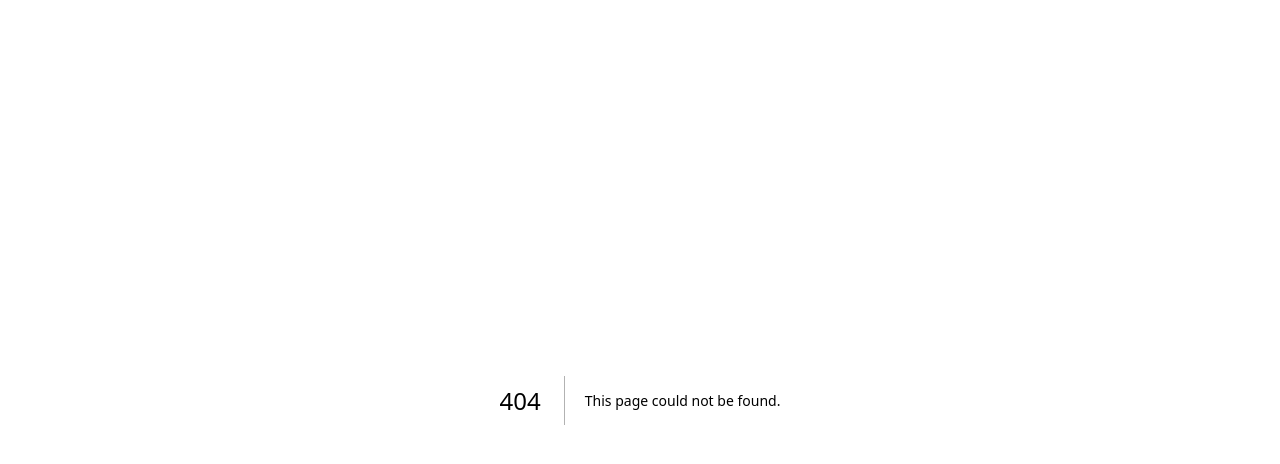
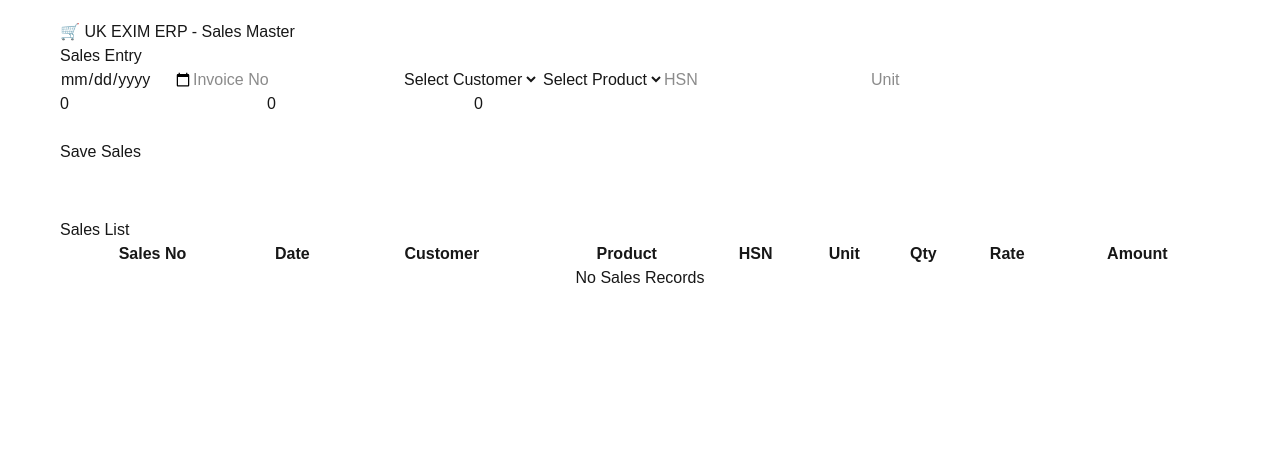
Before and after one commit to uttambhosale65/uk-exim-erp, a Next.js app: page /sales in a window 1280 px wide. Before the commit this address had no page. Shown: the top 464 px of the page. Built offline with nearby package versions, Linux system fonts and the light colour scheme.

Commit message:
Version 0.9 - Sales Module Started, Stock Reduce Added, Sales Page Created

```diff
--- /dev/null
+++ b/app/components/customer/sales/SalesForm.tsx
@@ -0,0 +1,229 @@
+"use client";
+
+import { useEffect, useState } from "react";
+
+import { Sales } from "./SalesTypes";
+import { Customer } from "../CustomerTypes";
+import { Product } from "../../../product/components/ProductTypes";
+
+import { loadCustomers } from "../CustomerStorage";
+import { loadProducts } from "../../../product/components/ProductStorage";
+import { reduceStock } from "../../stock/StockStorage";
+
+type SalesFormProps = {
+  salesNo: string;
+  onSave: (sales: Sales) => void;
+};
+
+export default function SalesForm({
+  salesNo,
+  onSave,
+}: SalesFormProps) {
+  const [customers, setCustomers] = useState<Customer[]>([]);
+  const [products, setProducts] = useState<Product[]>([]);
+
+  const [sales, setSales] = useState<Sales>({
+    id: "",
+    salesNo,
+    salesDate: "",
+    invoiceNo: "",
+
+    customerCode: "",
+    customerName: "",
+
+    productCode: "",
+    productName: "",
+
+    hsn: "",
+    unit: "",
+
+    qty: 0,
+    rate: 0,
+    amount: 0,
+  });
+
+  useEffect(() => {
+    setCustomers(loadCustomers());
+    setProducts(loadProducts());
+  }, []);
+
+  function handleChange(
+    e: React.ChangeEvent<
+      HTMLInputElement | HTMLSelectElement
+    >
+  ) {
+    const { name, value } = e.target;
+
+    let updated: Sales = {
+      ...sales,
+      [name]:
+        name === "qty" || name === "rate"
+          ? Number(value)
+          : value,
+    };
+
+    if (name === "customerCode") {
+      const customer = customers.find(
+        (c) => c.code === value
+      );
+
+      if (customer) {
+        updated.customerCode = customer.code;
+        updated.customerName = customer.name;
+      }
+    }
+
+    if (name === "productCode") {
+      const product = products.find(
+        (p) => p.code === value
+      );
+
+      if (product) {
+        updated.productCode = product.code;
+        updated.productName = product.name;
+        updated.hsn = product.hsn;
+        updated.unit = product.unit;
+        updated.rate = product.sale;
+      }
+    }
+
+    updated.amount = updated.qty * updated.rate;
+
+    setSales(updated);
+  }
+  function handleSubmit(
+    e: React.FormEvent
+  ) {
+    e.preventDefault();
+
+    onSave({
+      ...sales,
+      id: Date.now().toString(),
+      salesNo,
+    });
+
+    reduceStock(
+      sales.productCode,
+      sales.qty
+    );
+
+    setSales({
+      id: "",
+      salesNo,
+      salesDate: "",
+      invoiceNo: "",
+
+      customerCode: "",
+      customerName: "",
+
+      productCode: "",
+      productName: "",
+
+      hsn: "",
+      unit: "",
+
+      qty: 0,
+      rate: 0,
+      amount: 0,
+    });
+  }
+
+  return (
+    <form onSubmit={handleSubmit}>
+      <h2>Sales Entry</h2>
+
+      <input
+        type="date"
+        name="salesDate"
+        value={sales.salesDate}
+        onChange={handleChange}
+      />
+
+      <input
+        type="text"
+        name="invoiceNo"
+        placeholder="Invoice No"
+        value={sales.invoiceNo}
+        onChange={handleChange}
+      />
+
+      <select
+        name="customerCode"
+        value={sales.customerCode}
+        onChange={handleChange}
+      >
+        <option value="">Select Customer</option>
+
+        {customers.map((customer) => (
+          <option
+            key={customer.id}
+            value={customer.code}
+          >
+            {customer.name}
+          </option>
+        ))}
+      </select>
+
+      <select
+        name="productCode"
+        value={sales.productCode}
+        onChange={handleChange}
+      >
+        <option value="">Select Product</option>
+
+        {products.map((product) => (
+          <option
+            key={product.id}
+            value={product.code}
+          >
+            {product.name}
+          </option>
+        ))}
+      </select>
+
+      <input
+        type="text"
+        value={sales.hsn}
+        placeholder="HSN"
+        readOnly
+      />
+
+      <input
+        type="text"
+        value={sales.unit}
+        placeholder="Unit"
+        readOnly
+      />
+
+      <input
+        type="number"
+        name="qty"
+        placeholder="Quantity"
+        value={sales.qty}
+        onChange={handleChange}
+      />
+
+      <input
+        type="number"
+        name="rate"
+        placeholder="Sales Rate"
+        value={sales.rate}
+        onChange={handleChange}
+      />
+
+      <input
+        type="number"
+        value={sales.amount}
+        placeholder="Amount"
+        readOnly
+      />
+
+      <br />
+      <br />
+
+      <button type="submit">
+        Save Sales
+      </button>
+    </form>
+  );
+}
--- /dev/null
+++ b/app/components/customer/sales/SalesStorage.ts
@@ -0,0 +1,26 @@
+import { Sales } from "./SalesTypes";
+
+const STORAGE_KEY = "uk-exim-sales";
+
+export function loadSales(): Sales[] {
+  if (typeof window === "undefined") return [];
+
+  const data = localStorage.getItem(STORAGE_KEY);
+
+  return data ? JSON.parse(data) : [];
+}
+
+export function saveSales(sales: Sales[]) {
+  localStorage.setItem(
+    STORAGE_KEY,
+    JSON.stringify(sales)
+  );
+}
+
+export function getNextSalesNo(
+  sales: Sales[]
+): string {
+  const next = sales.length + 1;
+
+  return "SAL-" + next.toString().padStart(4, "0");
+}
--- /dev/null
+++ b/app/components/customer/sales/SalesTable.tsx
@@ -0,0 +1,67 @@
+"use client";
+
+import { Sales } from "./SalesTypes";
+
+type SalesTableProps = {
+  sales: Sales[];
+};
+
+export default function SalesTable({
+  sales,
+}: SalesTableProps) {
+  return (
+    <div style={{ marginTop: "30px" }}>
+      <h2>Sales List</h2>
+
+      <table
+        border={1}
+        cellPadding={8}
+        style={{
+          width: "100%",
+          borderCollapse: "collapse",
+        }}
+      >
+        <thead>
+          <tr>
+            <th>Sales No</th>
+            <th>Date</th>
+            <th>Customer</th>
+            <th>Product</th>
+            <th>HSN</th>
+            <th>Unit</th>
+            <th>Qty</th>
+            <th>Rate</th>
+            <th>Amount</th>
+          </tr>
+        </thead>
+
+        <tbody>
+          {sales.length === 0 ? (
+            <tr>
+              <td
+                colSpan={9}
+                style={{ textAlign: "center" }}
+              >
+                No Sales Records
+              </td>
+            </tr>
+          ) : (
+            sales.map((sale) => (
+              <tr key={sale.id}>
+                <td>{sale.salesNo}</td>
+                <td>{sale.salesDate}</td>
+                <td>{sale.customerName}</td>
+                <td>{sale.productName}</td>
+                <td>{sale.hsn}</td>
+                <td>{sale.unit}</td>
+                <td>{sale.qty}</td>
+                <td>{sale.rate}</td>
+                <td>{sale.amount}</td>
+              </tr>
+            ))
+          )}
+        </tbody>
+      </table>
+    </div>
+  );
+}
--- /dev/null
+++ b/app/components/customer/sales/SalesTypes.ts
@@ -0,0 +1,20 @@
+export type Sales = {
+  id: string;
+
+  salesNo: string;
+  salesDate: string;
+  invoiceNo: string;
+
+  customerCode: string;
+  customerName: string;
+
+  productCode: string;
+  productName: string;
+
+  hsn: string;
+  unit: string;
+
+  qty: number;
+  rate: number;
+  amount: number;
+};
--- a/app/components/stock/StockStorage.ts
+++ b/app/components/stock/StockStorage.ts
@@ -17,7 +17,7 @@ export function loadStock(): Stock[] {
 }
 
 export function saveStock(stock: Stock[]) {
-  if (typeof window ==="undefined") return;
+  if (typeof window === "undefined") return;
 
   localStorage.setItem(
     STORAGE_KEY,
@@ -59,18 +59,36 @@ export function updateStock(
 
       productCode,
       productName,
-
       hsn,
       unit,
-
       openingStock: 0,
-
       purchaseQty: qty,
       salesQty: 0,
-
       currentStock: qty,
     });
   }
 
   saveStock(stock);
 }
+
+export function reduceStock(
+  productCode: string,
+  qty: number
+) {
+  const stock = loadStock();
+
+  const index = stock.findIndex(
+    (item) => item.productCode === productCode
+  );
+
+  if (index >= 0) {
+    stock[index].salesQty += qty;
+    stock[index].currentStock -= qty;
+
+    if (stock[index].currentStock < 0) {
+      stock[index].currentStock = 0;
+    }
+
+    saveStock(stock);
+  }
+}
--- a/app/purchase/page.tsx
+++ b/app/purchase/page.tsx
@@ -35,21 +35,71 @@ export default function PurchasePage() {
   return (
     <div
       style={{
-        padding: 20,
-        maxWidth: 1200,
-        margin: "0 auto",
+        backgroundColor: "#f4f6f9",
+        minHeight: "100vh",
+        padding: "30px",
       }}
     >
-      <h1>📦 UK EXIM ERP - Purchase Master</h1>
+      <div
+        style={{
+          maxWidth: "1400px",
+          margin: "0 auto",
+        }}
+      >
+        <div
+          style={{
+            background: "#ffffff",
+            borderRadius: "10px",
+            padding: "20px",
+            boxShadow: "0 2px 10px rgba(0,0,0,0.10)",
+            marginBottom: "20px",
+          }}
+        >
+          <h1
+            style={{
+              margin: 0,
+              color: "#0f766e",
+            }}
+          >
+            📦 UK EXIM ERP
+          </h1>
 
-      <PurchaseForm
-        purchaseNo={purchaseNo}
-        onSave={addPurchase}
-      />
+          <p
+            style={{
+              marginTop: "8px",
+              color: "#666",
+            }}
+          >
+            Purchase Master
+          </p>
+        </div>
 
-      <br />
+        <div
+          style={{
+            background: "#ffffff",
+            borderRadius: "10px",
+            padding: "20px",
+            boxShadow: "0 2px 10px rgba(0,0,0,0.10)",
+            marginBottom: "20px",
+          }}
+        >
+          <PurchaseForm
+            purchaseNo={purchaseNo}
+            onSave={addPurchase}
+          />
+        </div>
 
-      <PurchaseTable purchases={purchases} />
+        <div
+          style={{
+            background: "#ffffff",
+            borderRadius: "10px",
+            padding: "20px",
+            boxShadow: "0 2px 10px rgba(0,0,0,0.10)",
+          }}
+        >
+          <PurchaseTable purchases={purchases} />
+        </div>
+      </div>
     </div>
   );
 }
--- /dev/null
+++ b/app/sales/page.tsx
@@ -0,0 +1,55 @@
+"use client";
+
+import { useEffect, useState } from "react";
+
+import SalesForm from "../components/customer/sales/SalesForm";
+import SalesTable from "../components/customer/sales/SalesTable";
+
+import { Sales } from "../components/customer/sales/SalesTypes";
+
+import {
+  loadSales,
+  saveSales,
+  getNextSalesNo,
+} from "../components/customer/sales/SalesStorage";
+
+export default function SalesPage() {
+  const [sales, setSales] = useState<Sales[]>([]);
+  const [salesNo, setSalesNo] = useState("");
+
+  useEffect(() => {
+    const data = loadSales();
+    setSales(data);
+    setSalesNo(getNextSalesNo(data));
+  }, []);
+
+  useEffect(() => {
+    saveSales(sales);
+    setSalesNo(getNextSalesNo(sales));
+  }, [sales]);
+
+  function addSales(sale: Sales) {
+    setSales((prev) => [...prev, sale]);
+  }
+
+  return (
+    <div
+      style={{
+        padding: 20,
+        maxWidth: 1200,
+        margin: "0 auto",
+      }}
+    >
+      <h1>🛒 UK EXIM ERP - Sales Master</h1>
+
+      <SalesForm
+        salesNo={salesNo}
+        onSave={addSales}
+      />
+
+      <br />
+
+      <SalesTable sales={sales} />
+    </div>
+  );
+}
```
